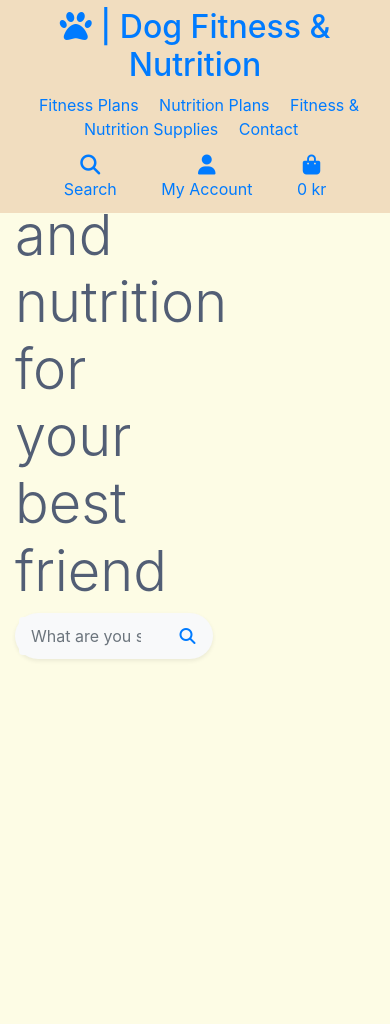
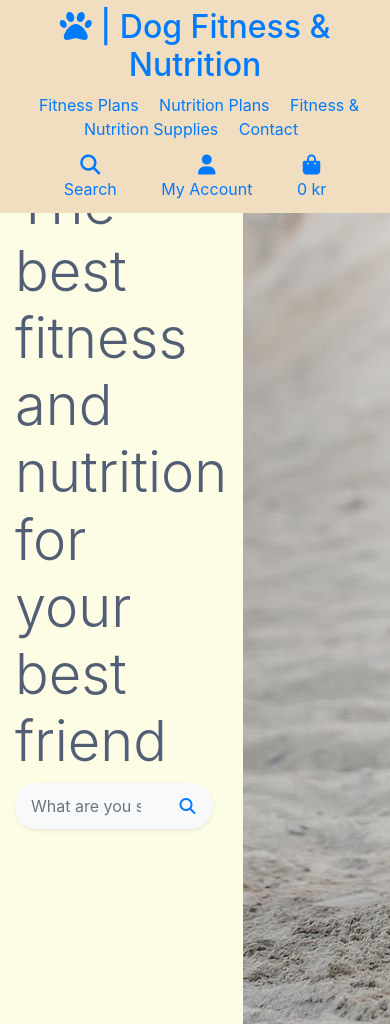
Before and after one commit to BradleyMurrell/dog-fitness-and-nutrition, a Django app: page / in a window 390 px wide; the page is wider, and only the part inside the window is pictured. Before the commit the page ends 660 px from the top of that part, so only its background shows below. Run offline with Django 4.2, Linux system fonts and the light colour scheme; some libraries are stand-ins or nearby versions.

Commit message:
Add image to home page

```diff
--- a/home/templates/home/index.html
+++ b/home/templates/home/index.html
@@ -29,6 +29,9 @@
                     </form>
                 </div>
             </div>
+            <div class="col-5 col-md-6 my-auto">
+                <img src="{% static 'home/images/dog-playing.jpg' %}" alt="dog playing">
+            </div>
         </div>
     </div>
 {% endblock %}
```
Also changed, not shown: home/static/home/images/dog-playing.jpg (added).
